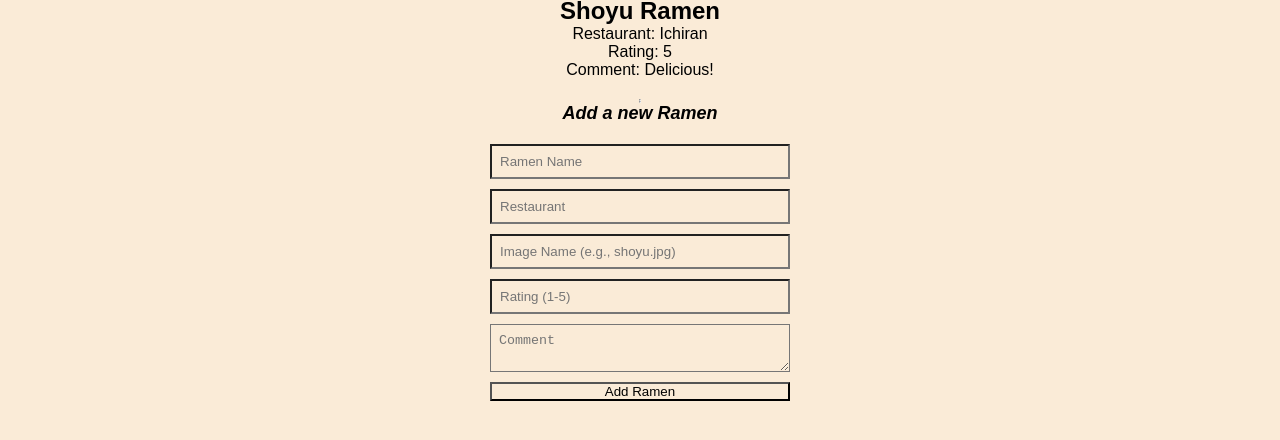
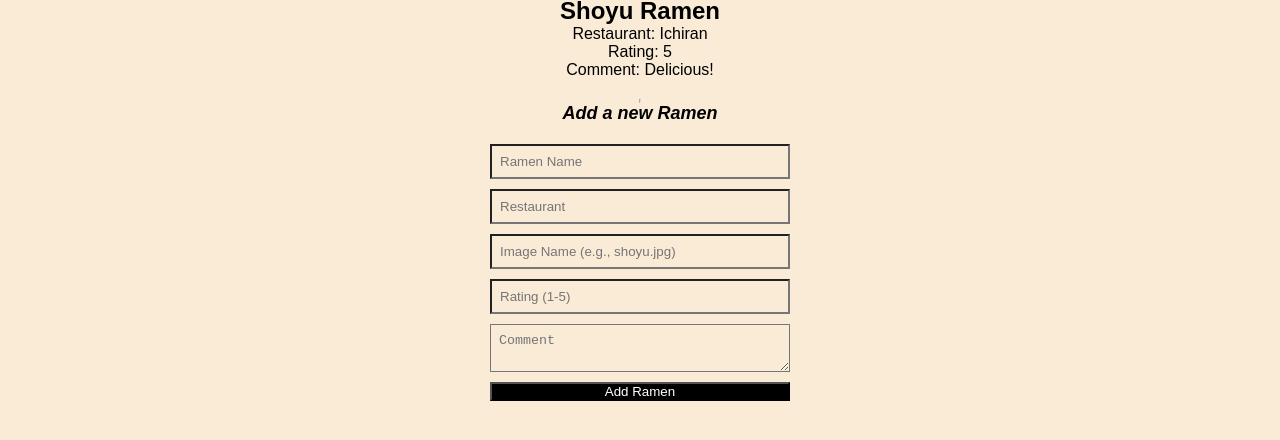
Before and after one commit to Gitkorir/ramen-rating-app, a plain HTML site: page index.html in a window 1280 px wide. Shown: the part 268-708 px from the top of the page. Drawn offline with Linux system fonts and the light colour scheme.

Commit message:
modify the button icon by styleing it to have a backgound-color && text-color

```diff
--- a/index.html
+++ b/index.html
@@ -35,6 +35,12 @@
       />
       <textarea id="comment" placeholder="Comment"></textarea>
       <button type="submit">Add Ramen</button>
+      <style>
+        button {
+          background-color: black;
+          color: white;
+        }
+      </style>
     </form>
     <script src="./index.js"></script>
   </body>
```
